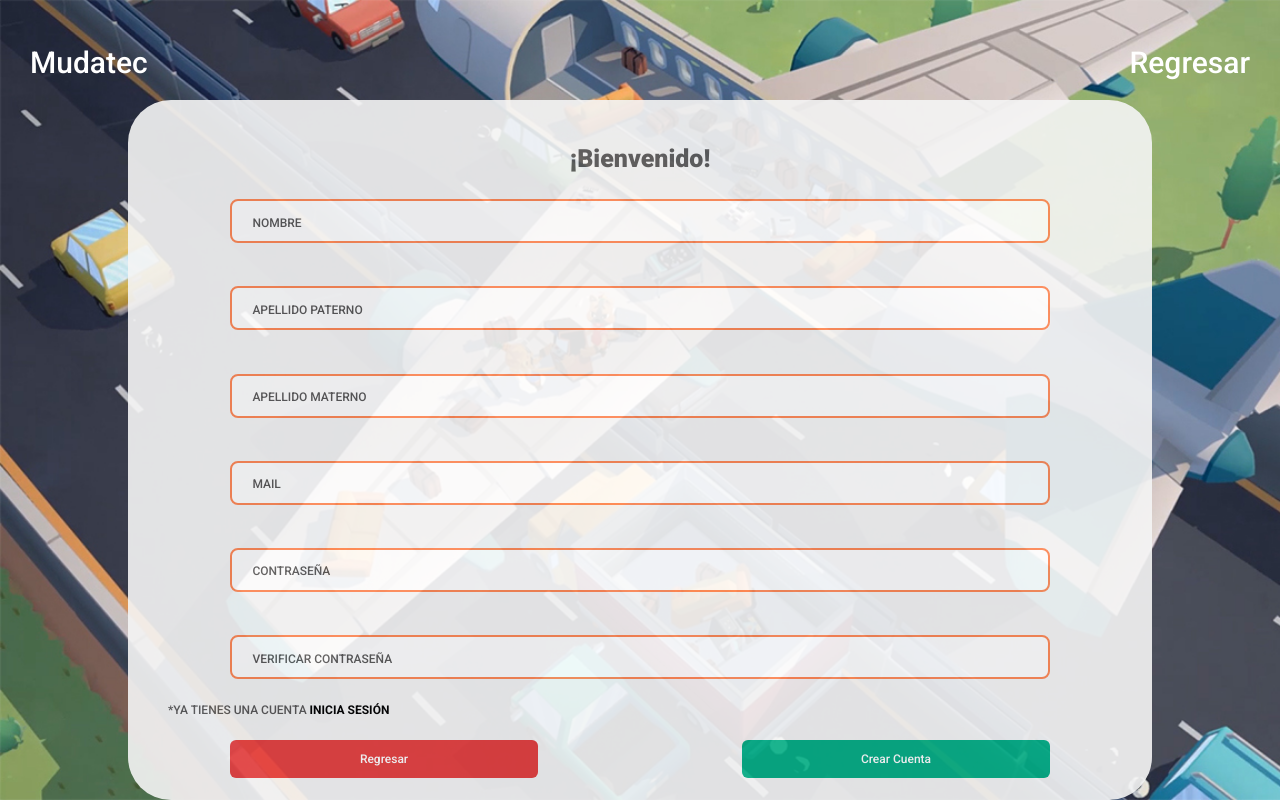
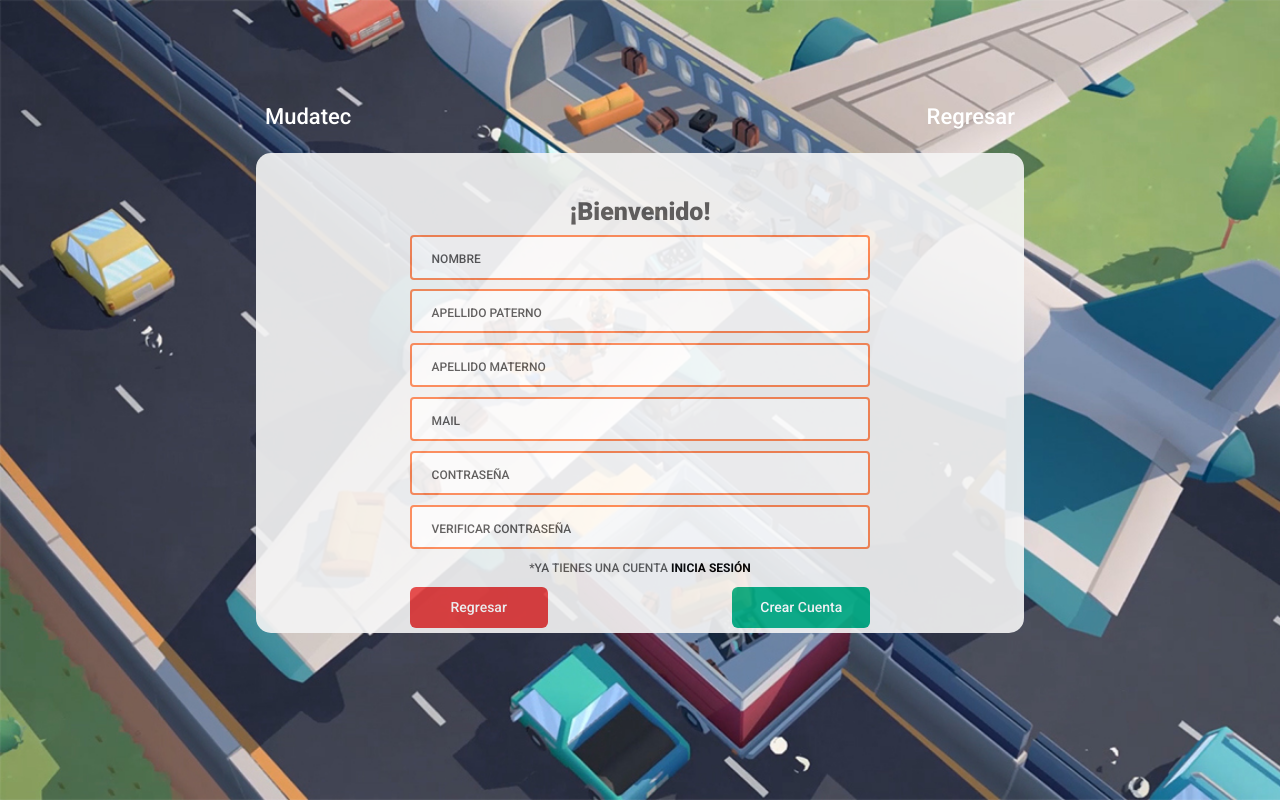
Before and after one commit to alepaez-dev/mudatec_proyecto, a Django app: page /iniciar_sesion/ in a window 1280 px wide. Run offline with Django 3.2, Linux system fonts and the light colour scheme; some libraries are stand-ins or nearby versions.

Commit message:
iniciar sesion casi completo

```diff
--- a/mudatec/static/css/_mixins.scss
+++ b/mudatec/static/css/_mixins.scss
@@ -32,3 +32,42 @@
     }
   }
 }
+
+// IniciarSesionUsuario
+@media only screen and (min-width: 1200px){
+    .col_header{
+        .navbars{
+            padding: 0px;
+            left: 0px;
+            margin: auto;
+            width: 60%;
+            position: relative;
+            margin-top: 100px;
+            max-width: 750px;
+            a{
+                font-size: 22px;
+            }
+        }
+        .iniciar_sesion{
+            width: 60%;
+            height: 60%;
+            margin: 20px auto auto auto;
+            p:last-of-type{
+                width: 60%;
+                margin: auto;
+                text-align: center;
+            }
+            .inputs_sesion{
+                width: 60%;
+                border-radius: 4px;
+            }
+            .botones_sesion{
+                width: 60%;
+                justify-content: space-between !important;
+                button {
+                    font-size: 14px;
+                }
+            }
+        }
+    }
+}
--- a/mudatec/static/css/_usuario_sesion.scss
+++ b/mudatec/static/css/_usuario_sesion.scss
@@ -13,6 +13,14 @@
     }
   }
   .iniciar_sesion{
+    height: 700px;
+    background-color: #f5f5f5;
+    opacity: 0.9;
+    margin-top: 100px;
+    width: 80%;
+    margin: 100px auto auto auto;
+    border-radius: 15px;
+    max-width: 781px;
     p{
       margin-bottom: 0px;
       font-family:$roboto-font;
@@ -31,13 +39,6 @@
     p strong{
       color: black;
     }
-    height: 700px;
-    background-color: #f5f5f5;
-    opacity: 0.9;
-    margin-top: 100px;
-    width: 80%;
-    margin: 100px auto auto auto;
-    border-radius: 43px;
       .inputs_sesion{
         width: 80%;
         height: 44.07px;
--- a/mudatec/static/css/style.css
+++ b/mudatec/static/css/style.css
@@ -141,7 +141,8 @@
   margin-top: 100px;
   width: 80%;
   margin: 100px auto auto auto;
-  border-radius: 43px;
+  border-radius: 15px;
+  max-width: 781px;
 }
 
 .col_header .iniciar_sesion p {
@@ -254,4 +255,42 @@
     width: 150px;
   }
 }
+
+@media only screen and (min-width: 1200px) {
+  .col_header .navbars {
+    padding: 0px;
+    left: 0px;
+    margin: auto;
+    width: 60%;
+    position: relative;
+    margin-top: 100px;
+    max-width: 750px;
+  }
+  .col_header .navbars a {
+    font-size: 22px;
+  }
+  .col_header .iniciar_sesion {
+    width: 60%;
+    height: 60%;
+    margin: 20px auto auto auto;
+  }
+  .col_header .iniciar_sesion p:last-of-type {
+    width: 60%;
+    margin: auto;
+    text-align: center;
+  }
+  .col_header .iniciar_sesion .inputs_sesion {
+    width: 60%;
+    border-radius: 4px;
+  }
+  .col_header .iniciar_sesion .botones_sesion {
+    width: 60%;
+    -webkit-box-pack: justify !important;
+        -ms-flex-pack: justify !important;
+            justify-content: space-between !important;
+  }
+  .col_header .iniciar_sesion .botones_sesion button {
+    font-size: 14px;
+  }
+}
 /*# sourceMappingURL=style.css.map */
```
Also changed, not shown: 1 other file.
